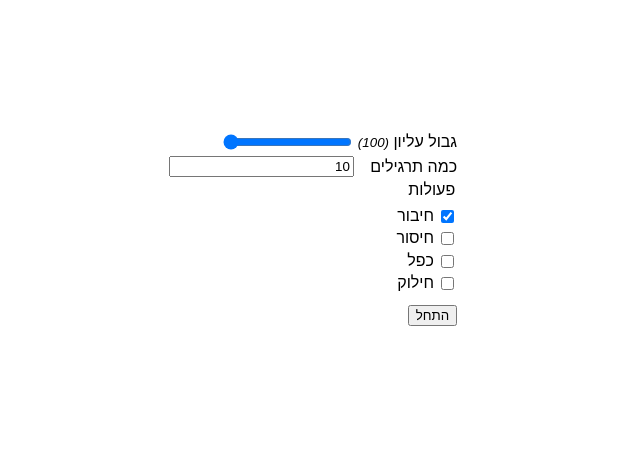
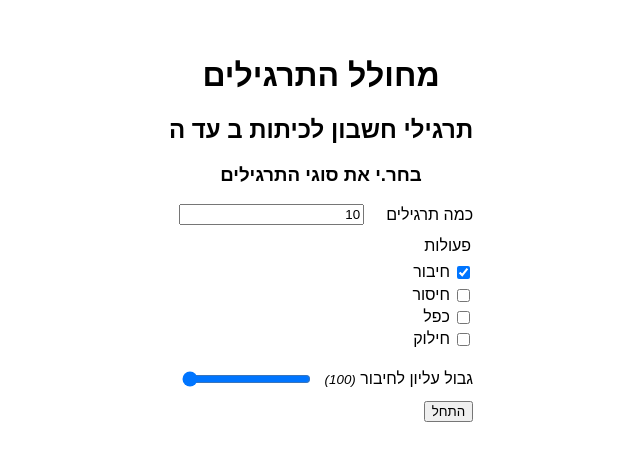
Before and after one commit to idanen/excercise-generator, a React (Create React App) app: page / in a window 1280 px wide. Shown: the part 171-632 px from the top of the page, without its empty margins (567-1207 px from the left). Built offline with nearby package versions, Linux system fonts and the light colour scheme.

Commit message:
feat: limit can be set only for addition

```diff
--- a/package.json
+++ b/package.json
@@ -28,8 +28,7 @@
   "scripts": {
     "start": "vite",
     "build": "vite build",
-    "test": "vitest",
-    "deploy": "npm run build && gh-pages -d dist"
+    "test": "vitest"
   },
   "browserslist": [
     ">0.2%",
--- a/src/InitForm.jsx
+++ b/src/InitForm.jsx
@@ -1,10 +1,19 @@
 import { useState, Fragment, useCallback } from 'react';
 import { AllowedOperations } from './consts';
-import styles from './practice.module.scss';
+import styles from './init-form.module.scss';
 
 export function InitForm({ onInit }) {
   const [limit, setLimit] = useState(100);
+  const [additionChecked, setAdditionChecked] = useState(true);
   const [errors, setErrors] = useState(null);
+
+  const handleChange = useCallback((event) => {
+    if (event.target.value !== AllowedOperations.ADDITION.id) {
+      return;
+    }
+
+    setAdditionChecked(event.target.checked);
+  }, []);
 
   const handleSubmit = useCallback((event) => {
     event.preventDefault();
@@ -25,19 +34,15 @@ export function InitForm({ onInit }) {
   }, []);
 
   return (
-    <form className={styles['init-form']} onSubmit={handleSubmit}>
-      <label htmlFor='ex-limit'>
-        גבול עליון <em style={{ fontSize: 'smaller' }}>({limit})</em>
-      </label>
-      <input
-        id='ex-limit'
-        defaultValue={100}
-        onChange={(event) => setLimit(event.target.value)}
-        type='range'
-        name='limit'
-        min='30'
-        max='100'
-      />
+    <>
+      <h1>מחולל התרגילים</h1>
+      <h2>תרגילי חשבון לכיתות ב עד ה</h2>
+      <h3>בחר.י את סוגי התרגילים</h3>
+      <form
+        className={styles['init-form']}
+        onSubmit={handleSubmit}
+        onChange={handleChange}
+      >
         <label htmlFor='ex-count'>כמה תרגילים</label>
         <input id='ex-count' defaultValue={10} type='number' name='count' />
         <fieldset className={styles.operations} name='operations-group'>
@@ -62,7 +67,26 @@ export function InitForm({ onInit }) {
             </div>
           ) : null}
         </fieldset>
+        <fieldset
+          disabled={!additionChecked}
+          className={`${styles.operations} ${styles['init-form']}`}
+          name='addition-config'
+        >
+          <label htmlFor='ex-limit'>
+            גבול עליון לחיבור <em style={{ fontSize: 'smaller' }}>({limit})</em>
+          </label>
+          <input
+            id='ex-limit'
+            defaultValue={100}
+            onChange={(event) => setLimit(event.target.value)}
+            type='range'
+            name='limit'
+            min='30'
+            max='100'
+          />
+        </fieldset>
         <button>התחל</button>
       </form>
+    </>
   );
 }
--- /dev/null
+++ b/src/init-form.module.scss
@@ -0,0 +1,30 @@
+.init-form {
+  display: grid;
+  grid-template-columns: repeat(2, auto);
+  align-items: center;
+  justify-items: start;
+  gap: 12px;
+}
+
+.operations {
+  grid-column: 1 / -1;
+  border: none;
+  padding: 0;
+  margin: 0;
+}
+
+.legend {
+  text-align: start;
+}
+
+.group {
+  display: grid;
+  grid-template-columns: auto 1fr;
+  justify-items: start;
+  gap: 0.2em;
+  padding: 0.5em 0;
+}
+
+.error {
+  color: red;
+}
--- a/src/practice.module.scss
+++ b/src/practice.module.scss
@@ -1,34 +1,3 @@
-.init-form {
-  display: grid;
-  grid-template-columns: repeat(2, auto);
-  align-items: center;
-  justify-items: start;
-  gap: 4px;
-}
-
-.operations {
-  grid-column: 1 / -1;
-  border: none;
-  padding: 0;
-  margin: 0;
-}
-
-.legend {
-  text-align: start;
-}
-
-.group {
-  display: grid;
-  grid-template-columns: auto 1fr;
-  justify-items: start;
-  gap: 0.2em;
-  padding: 0.5em 0;
-}
-
-.error {
-  color: red;
-}
-
 .main {
   display: flex;
   flex-direction: column;
```
Also changed, not shown: 1 other file (tests, documents, lock files or other folders). Lines whose indentation alone changed are shown as unchanged.
